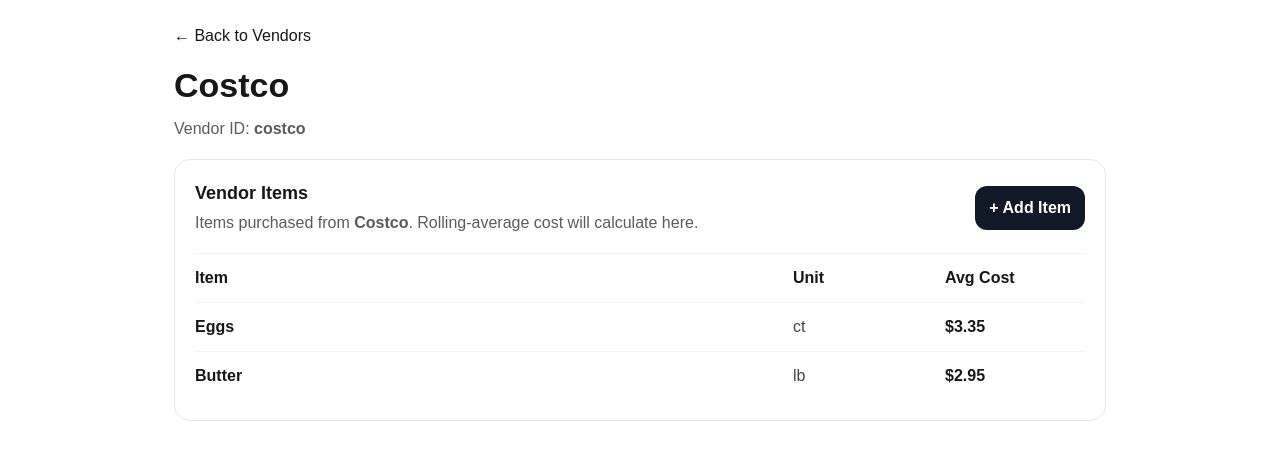
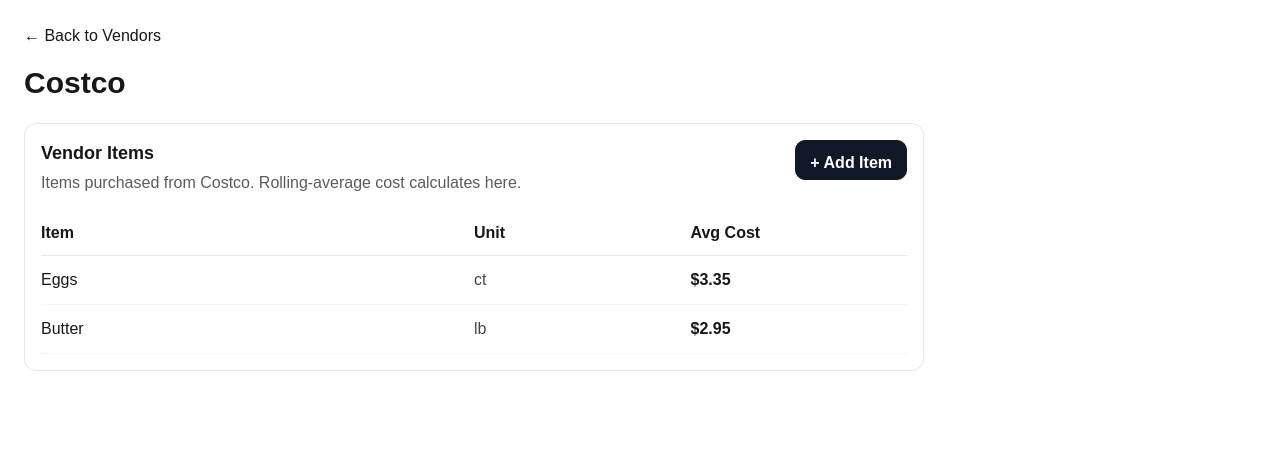
Before and after one commit to pilot1959/caterpilot-inventory, a Next.js app: page /vendors/costco in a window 1280 px wide. Shown: the top 460 px of the page. Built offline with nearby package versions, Linux system fonts and the light colour scheme.

Commit message:
Update page.tsx

```diff
--- a/app/vendors/[id]/page.tsx
+++ b/app/vendors/[id]/page.tsx
@@ -1,37 +1,99 @@
 import Link from "next/link";
-import VendorItems from "../../components/vendors/VendorItems";
-import { seedVendors } from "../../components/vendors/vendorData";
+import { seedVendors, rollingAverage, money } from "@/app/components/vendors/vendorData";
 
 export default function VendorDetailPage({
   params,
 }: {
   params: { id: string };
 }) {
-  const vendor = seedVendors.find((v) => v.id === params.id);
+  const vendorId = decodeURIComponent(params.id || "");
+  const vendor = seedVendors.find((v) => v.id === vendorId);
 
   if (!vendor) {
     return (
       <div style={{ padding: 24 }}>
         <Link href="/vendors">← Back to Vendors</Link>
-        <h1 style={{ marginTop: 12 }}>Vendor Not Found</h1>
-        <p style={{ opacity: 0.7 }}>No vendor exists with id: {params.id}</p>
+        <h1 style={{ marginTop: 16 }}>Vendor Not Found</h1>
+        <p style={{ marginTop: 8 }}>No vendor exists with id: {vendorId}</p>
       </div>
     );
   }
 
   return (
-    <div style={{ padding: 24, maxWidth: 980, margin: "0 auto" }}>
-      <Link href="/vendors" style={{ textDecoration: "none" }}>
-        ← Back to Vendors
-      </Link>
+    <div style={{ padding: 24 }}>
+      <Link href="/vendors">← Back to Vendors</Link>
 
-      <h1 style={{ fontSize: 34, fontWeight: 900, margin: "12px 0 0" }}>{vendor.name}</h1>
-      <div style={{ marginTop: 6, opacity: 0.7 }}>
-        Vendor ID: <b>{params.id}</b>
-      </div>
+      <h1 style={{ fontSize: 30, fontWeight: 800, marginTop: 12 }}>
+        {vendor.name}
+      </h1>
 
-      <div style={{ marginTop: 18 }}>
-        <VendorItems vendor={vendor} />
+      <div
+        style={{
+          marginTop: 18,
+          border: "1px solid #e5e7eb",
+          borderRadius: 12,
+          padding: 16,
+          maxWidth: 900,
+        }}
+      >
+        <div style={{ display: "flex", justifyContent: "space-between" }}>
+          <div>
+            <div style={{ fontSize: 18, fontWeight: 800 }}>Vendor Items</div>
+            <div style={{ marginTop: 4, opacity: 0.7 }}>
+              Items purchased from {vendor.name}. Rolling-average cost calculates here.
+            </div>
+          </div>
+
+          <button
+            style={{
+              padding: "10px 14px",
+              borderRadius: 10,
+              border: "1px solid #111827",
+              background: "#111827",
+              color: "white",
+              fontWeight: 700,
+              cursor: "pointer",
+              height: 40,
+            }}
+            onClick={() => alert("Next: add item modal")}
+          >
+            + Add Item
+          </button>
+        </div>
+
+        <div style={{ marginTop: 16 }}>
+          <div
+            style={{
+              display: "grid",
+              gridTemplateColumns: "2fr 1fr 1fr",
+              fontWeight: 800,
+              padding: "10px 0",
+              borderBottom: "1px solid #e5e7eb",
+            }}
+          >
+            <div>Item</div>
+            <div>Unit</div>
+            <div>Avg Cost</div>
+          </div>
+
+          {vendor.items.map((item) => (
+            <div
+              key={item.id}
+              style={{
+                display: "grid",
+                gridTemplateColumns: "2fr 1fr 1fr",
+                padding: "12px 0",
+                borderBottom: "1px solid #f1f5f9",
+              }}
+            >
+              <div>{item.name}</div>
+              <div style={{ opacity: 0.8 }}>{item.unit}</div>
+              <div style={{ fontWeight: 700 }}>
+                {money(rollingAverage(item.costHistory))}
+              </div>
+            </div>
+          ))}
+        </div>
       </div>
     </div>
   );
```
